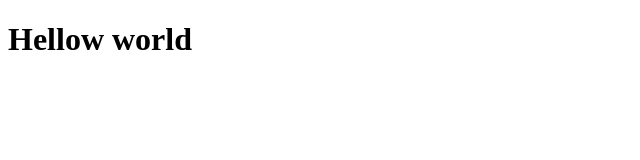
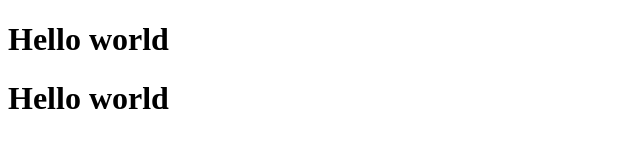
Before and after one commit to shrikantdiwate/corseraDemo, a plain HTML site: page index.html in a window 1280 px wide. Shown: the whole page, without its empty margins (0-640 px from the left). Drawn offline with Linux system fonts and the light colour scheme.

Commit message:
extra line added
kk

```diff
--- a/index.html
+++ b/index.html
@@ -1,3 +1,5 @@
 <!DOCTYPE html>
 
-<h1>Hellow world</h1>
+<h1>Hello world</h1>
+
+<h1>Hello world</h1>
```
